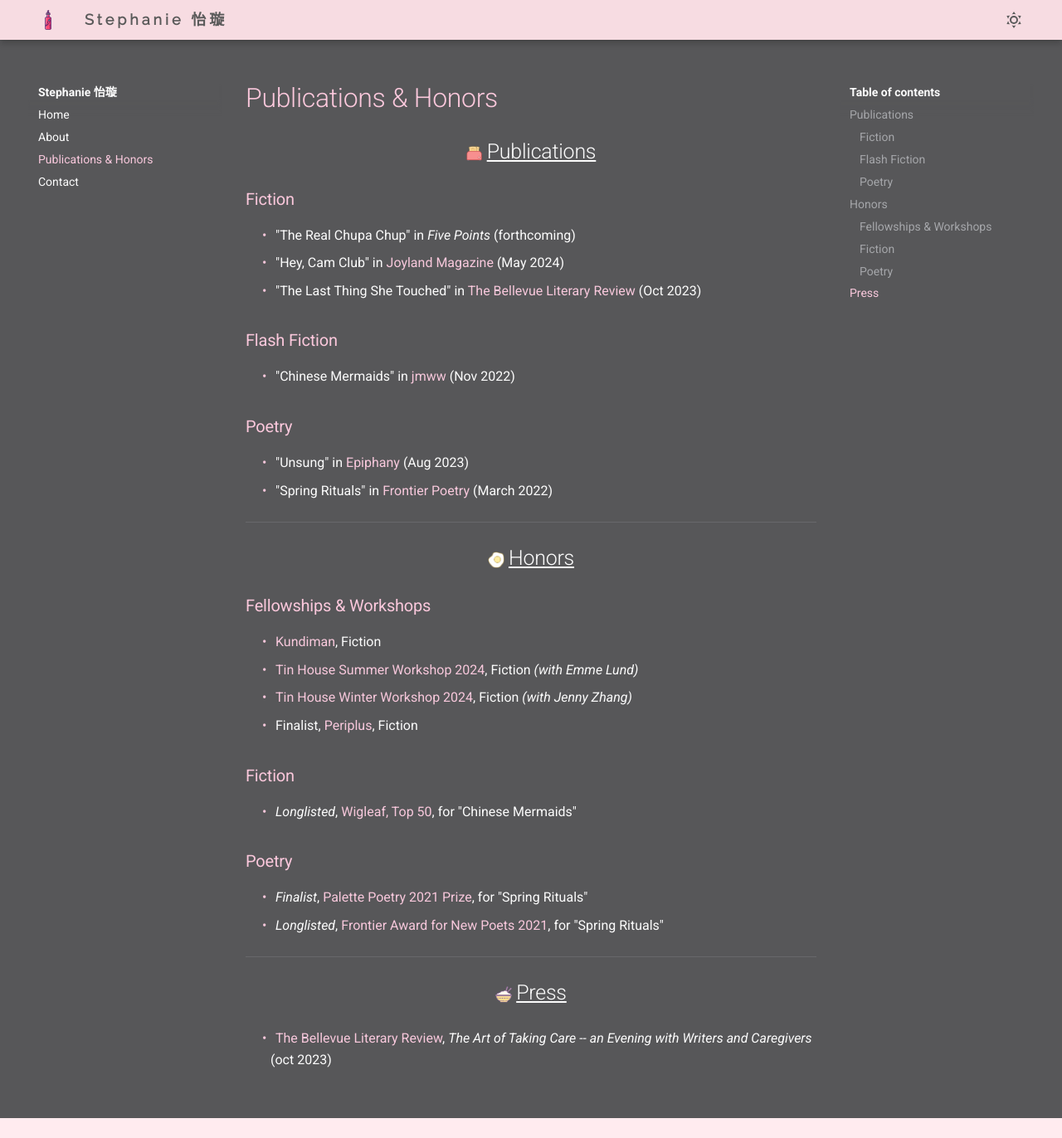
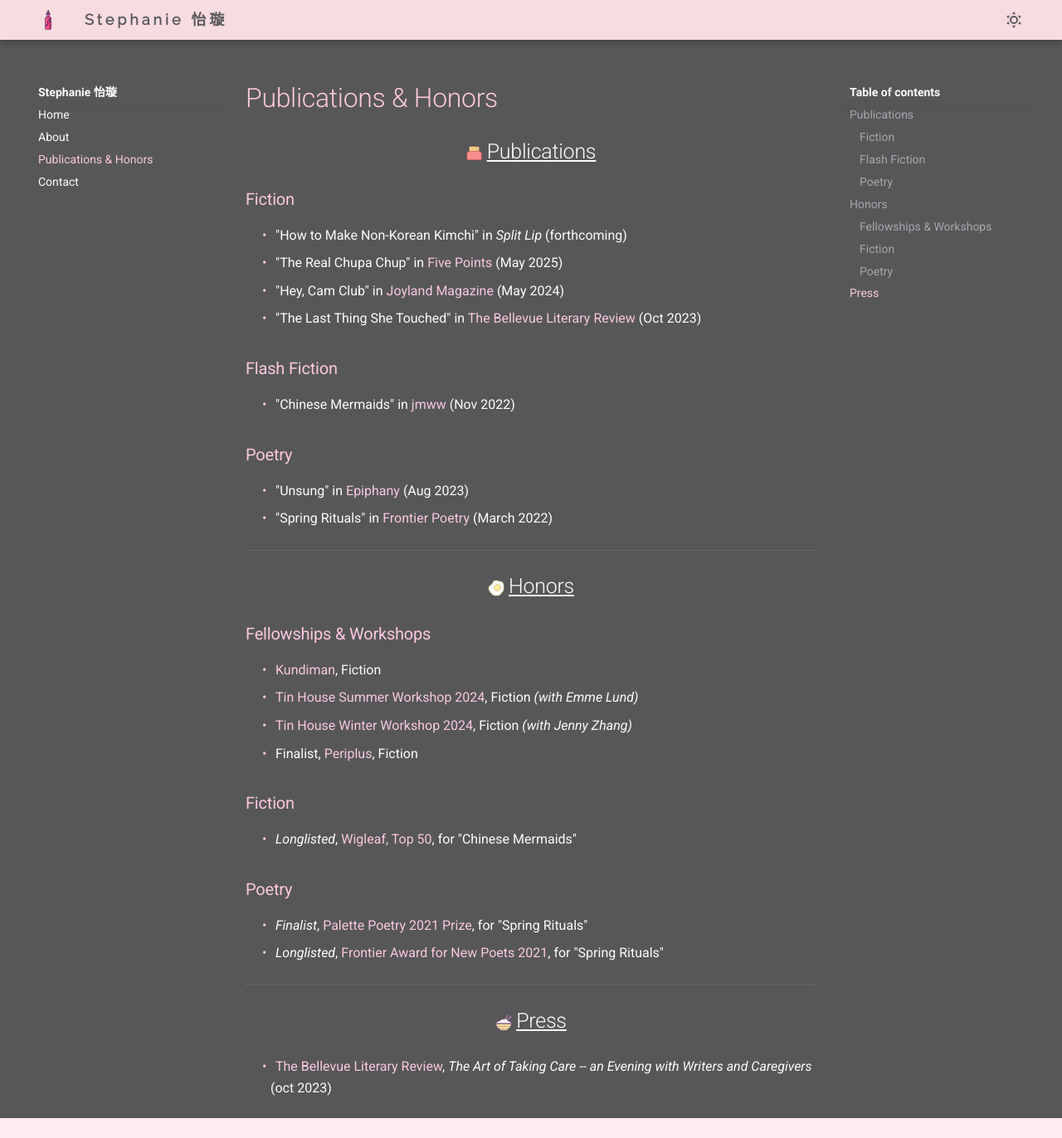
Before and after one commit to ischang/writing_portfolio, an MkDocs documentation site: the page built from docs/publications.md, in a window 1280 px wide and 1372 px high. Shown: the whole window at 83% size. Built offline with MkDocs 1.6.1 and Material for MkDocs 9.7.7, drawn with Linux system fonts in a browser that asks for light colours; nearby versions of some CDN libraries.

Commit message:
update for five points & split lip

```diff
--- a/docs/publications.md
+++ b/docs/publications.md
@@ -10,7 +10,8 @@ hide:
 ## ![toaster](assets/toaster.png){  width="20" }Publications
 
 ### Fiction
-- "The Real Chupa Chup" in *Five Points* (forthcoming)
+- "How to Make Non-Korean Kimchi" in *Split Lip* (forthcoming)
+- "The Real Chupa Chup" in [Five Points](https://fivepoints.gsu.edu/issue/five-points-vol-24-no-1/) (May 2025)
 - "Hey, Cam Club" in [Joyland Magazine](https://joylandmagazine.com/fiction/hey-cam-club/) (May 2024)
 - "The Last Thing She Touched" in [The Bellevue Literary Review](https://blreview.org/table-of-contents/issue-45/) (Oct 2023)
 
```
